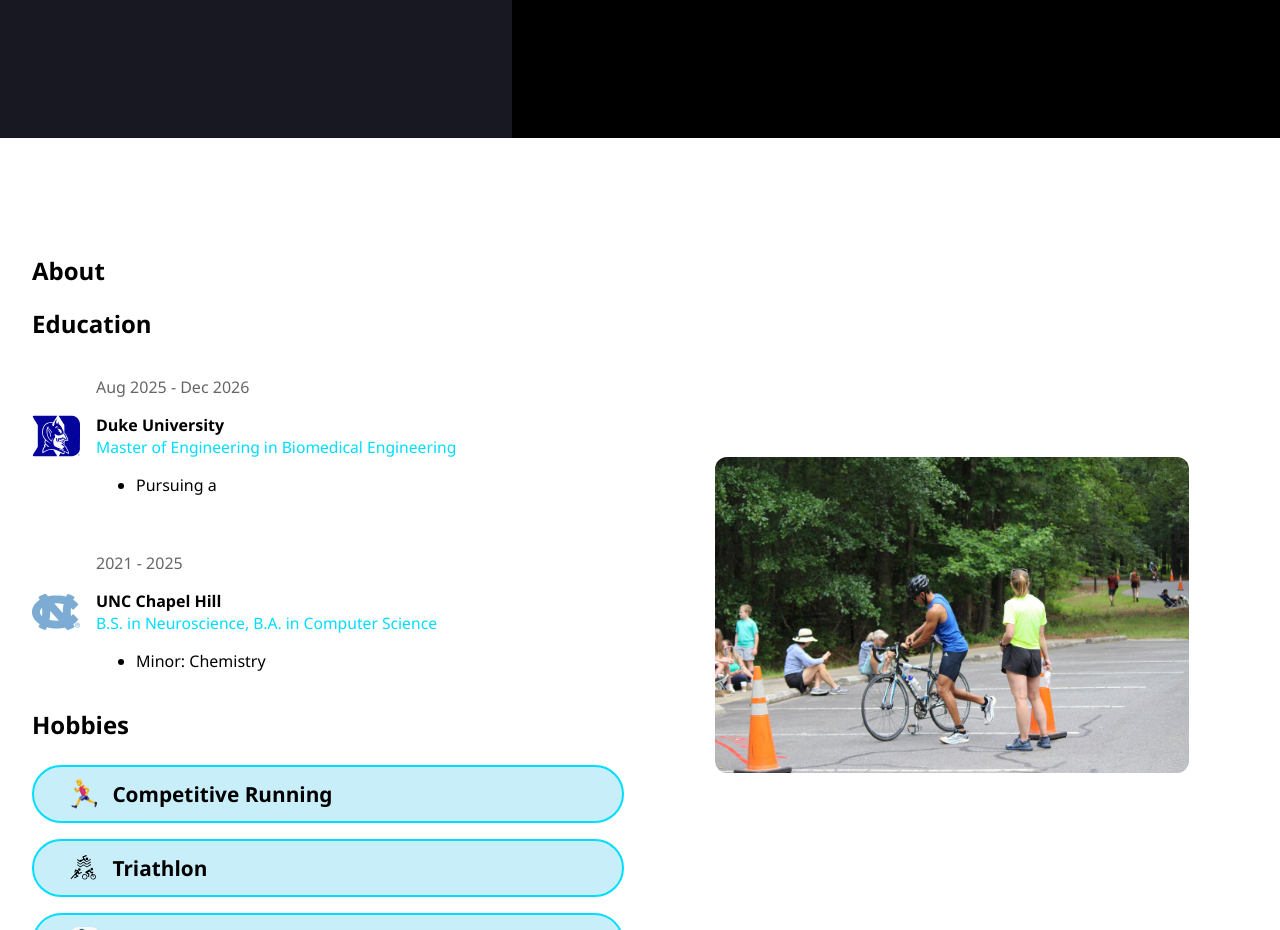
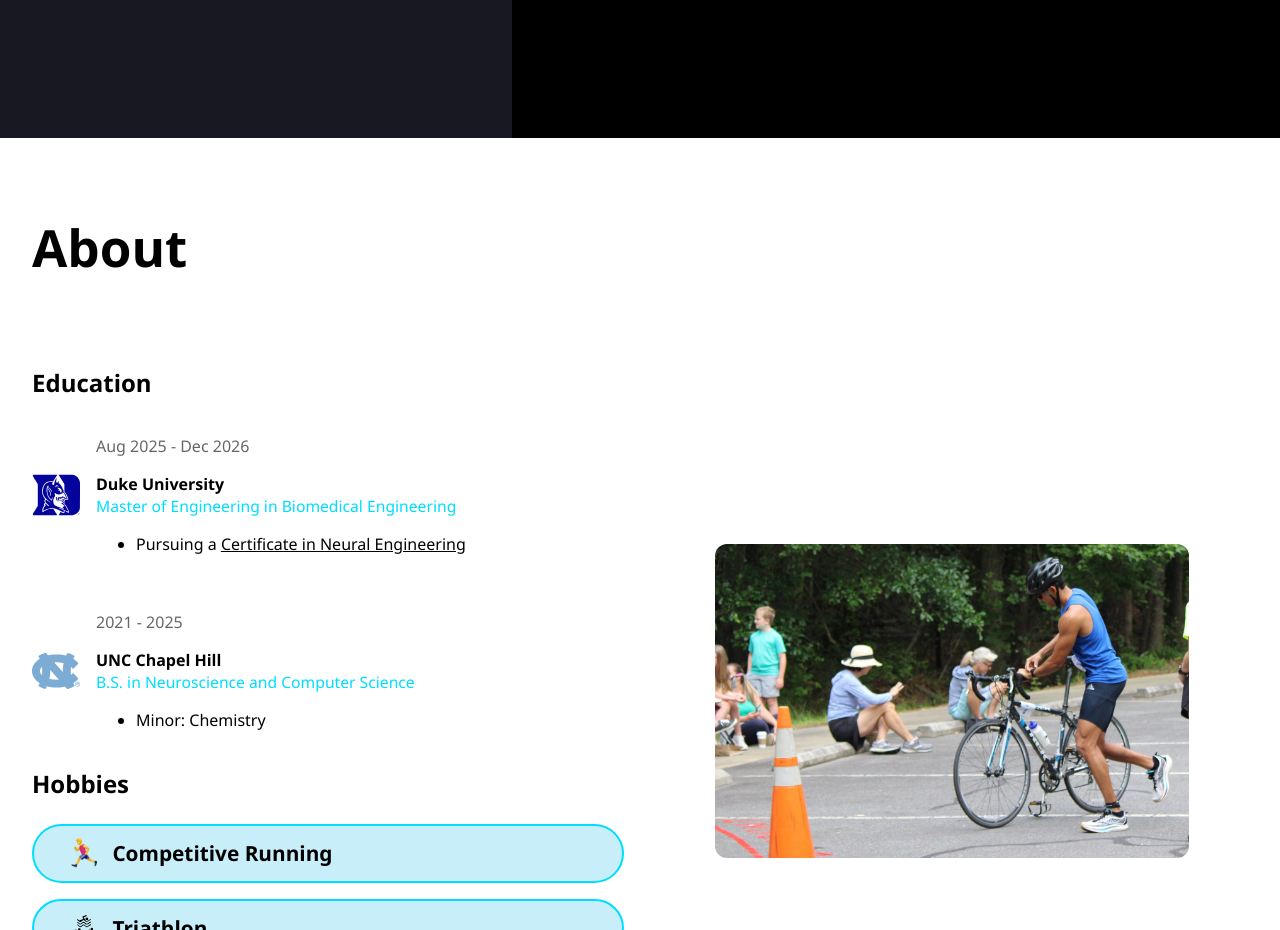
Before and after one commit to sajjy/sajan_patel_duke_bme, a Jekyll site: the page built from index.md, in a window 1280 px wide. Shown: the part 762-1692 px from the top of the page. Built offline with Jekyll 4.4.1, drawn with Linux system fonts in a browser that asks for light colours.

Commit message:
Stylistic changes

```diff
--- a/_layouts/default.html
+++ b/_layouts/default.html
@@ -60,10 +60,10 @@
   </section>
 
   <!-- About Me Section -->
-  <section id="about-me" style="background: var(--bkgrd-light); padding: 2rem 2rem; min-height: 60vh;">
+  <section id="about-me">
+    <h1>About </h1>
     <div class="project-card">
       <div class="project-text">
-        <h1>About </h1>
 
         <!-- EDUCATION-->
         <h2>Education</h2>
@@ -84,7 +84,7 @@
             <div>
               <p style="color: #666;">2021 - 2025</p>
               <strong>UNC Chapel Hill</strong><br>
-              <span style="font-size: 0.98rem; color: #00ddff;;">B.S. in Neuroscience, B.A. in Computer Science</span>
+              <span style="font-size: 0.98rem; color: #00ddff;;">B.S. in Neuroscience and Computer Science</span>
               <ul>
                 <li>Minor: Chemistry</a></li>
               </ul>
--- a/assets/style.css
+++ b/assets/style.css
@@ -92,11 +92,11 @@
 
 .hero-card h1 {
   margin: 0;
-  font-size: 3.2rem;
+  font-size: clamp(2rem, 6vw, 3.2rem);
 }
 
 .hero-card .subtitle {
-  font-size: 2rem;
+  font-size: clamp(1.1rem, 3vw, 2rem);
   font-weight: 500;
   margin-bottom: 1.2rem;
   color: var(--accent-1);
@@ -105,13 +105,13 @@
 
 .hero-card p {
   margin: 1.2rem 0;
-  font-size: 1.35rem;
+  font-size: clamp(1rem, 2.5vw, 1.35rem);
 }
 
 /* Profile Picture in Hero Card */
 .hero-pic {
-  width: 260px;
-  height: 260px;
+  width: clamp(120px, 28vw, 260px);
+  height: clamp(120px, 28vw, 260px);
   border-radius: 12px;
   border: 4px solid var(--accent-1);
   object-fit: cover;
@@ -131,10 +131,10 @@
 .btn {
   display: inline-block;
   margin-top: 1.5rem;
-  padding: 1.1rem 2.5rem;
   border: 2px solid white;
   border-radius: 10px;
-  font-size: 1.3rem;
+  font-size: clamp(1rem, 2.5vw, 1.3rem);
+  padding: clamp(0.7rem, 2vw, 1.1rem) clamp(1.5rem, 5vw, 2.5rem);
   color: white;
   text-decoration: none;
   font-weight: bold;
@@ -350,8 +350,8 @@
 
 /* About Me section links */
 #about-me a {
-  color: #fff;
-  text-decoration: underline;
+  color: #000000 !important;
+  text-decoration: underline !important;
 }
 
 #about-me a:hover {
@@ -361,12 +361,22 @@
 
 #about-me {
   background: #fff !important;
-  color: #000;
+  color: #000;  /* text color */
+  padding: 2rem 2rem;
+  min-height: 60vh;
 }
 
 #about-me * {
   color: #000;
 }
+
+#about-me h1 {
+  font-size: 3.2rem; /* larger heading */
+  margin-bottom: 2rem;
+  text-align: left;
+}
+
+
 
 /* Top Menu */
 .top-menu {
```
Also changed, not shown: assets/triathlon-portrait.jpg.
